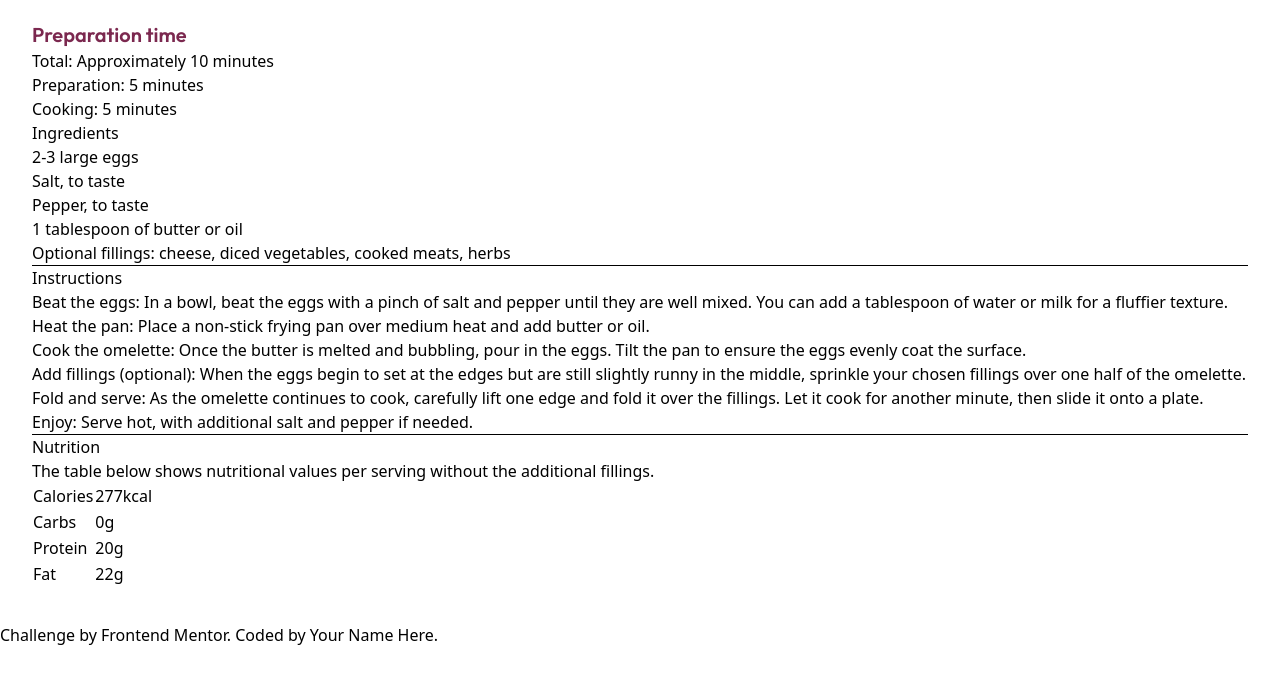
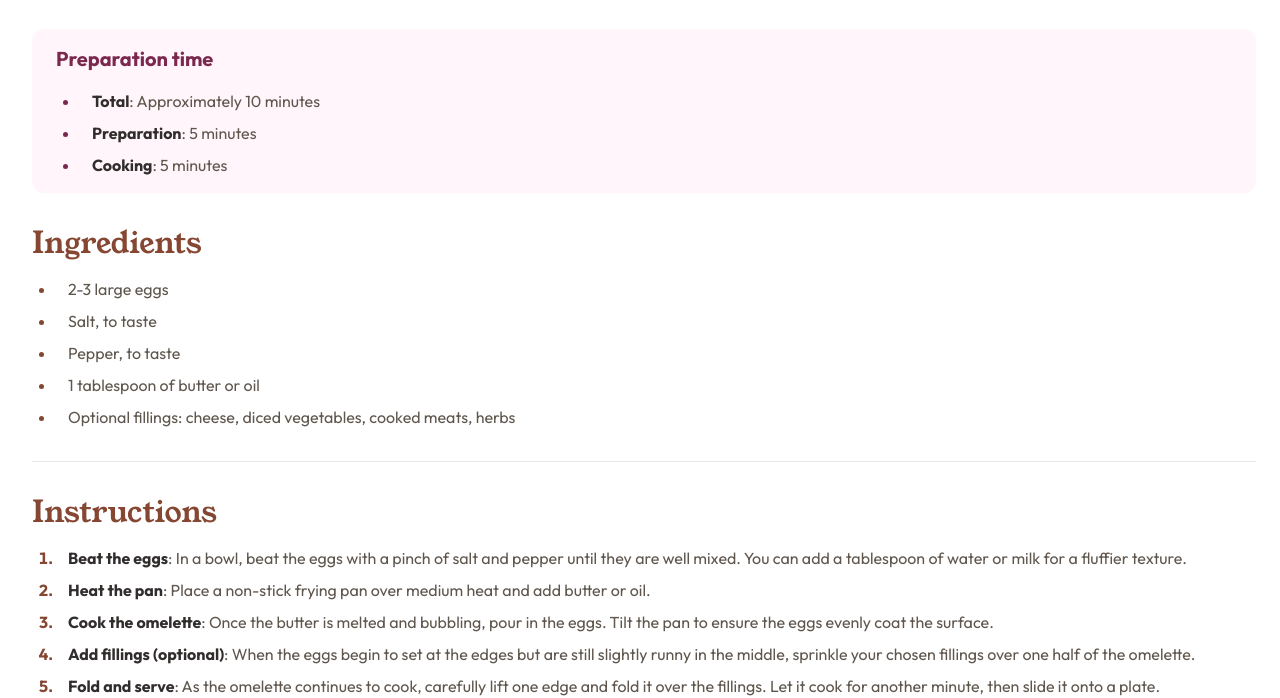
Before and after one commit to Fejiro001/recipe-page-main, a plain HTML site: page index.html in a window 1280 px wide. Shown: the part 728-1426 px from the top of the page. Before the commit the page ends 1375 px from the top, so only its background shows below. Drawn offline with Linux system fonts and the light colour scheme.

Commit message:
styling using tailwindcss

```diff
--- a/css/input.css
+++ b/css/input.css
@@ -14,3 +14,39 @@
     /* font-weight: 400; */
     src: url("./fonts/young-serif/YoungSerif-Regular.ttf") format("truetype");
 }
+
+@layer base {
+    h3 {
+        @apply font-primary2;
+        @apply text-3xl;
+        @apply text-nutmeg;
+        @apply mb-4;
+    }
+
+    ul {
+        @apply flex;
+        @apply flex-col;
+        @apply justify-center;
+        @apply gap-2;
+        @apply list-disc;
+        @apply list-outside;
+        @apply px-6;
+        @apply text-base;
+    }
+
+    li {
+        @apply font-primary1;
+        @apply ps-3;
+        @apply text-base;
+        @apply text-wenge-brown;
+    }
+
+    hr {
+        @apply text-light-grey;
+    }
+
+    span {
+        @apply font-bold;
+        @apply text-dark-charcoal;
+    }
+}
--- a/index.html
+++ b/index.html
@@ -25,25 +25,32 @@
         />
       </div>
 
-      <section class="px-8 py-9">
-        <h1 class="font-primary2 text-4xl text-dark-charcoal">
+      <article class="flex flex-col justify-center gap-8 ps-8 pe-6 py-9">
+        <section>
+          <h1 class="font-primary2 text-4xl text-dark-charcoal mb-4">
             Simple Omelette Recipe
           </h1>
-        <p class="py-5 font-primary1 font-normal">
+          <p class="font-primary1 text-base font-normal pe-2 text-wenge-brown">
             An easy and quick dish, perfect for any meal. This classic omelette
-          combines beaten eggs cooked to perfection, optionally filled with your
-          choice of cheese, vegetables, or meats.
+            combines beaten eggs cooked to perfection, optionally filled with
+            your choice of cheese, vegetables, or meats.
           </p>
-        <aside>
-          <h2 class="font-primary1 font-semibold text-xl text-dark-raspberry">Preparation time</h2>
-          <ul>
-            <li>Total: Approximately 10 minutes</li>
-            <li>Preparation: 5 minutes</li>
-            <li>Cooking: 5 minutes</li>
+        </section>
+
+        <aside class="bg-rose-white px-6 py-4 rounded-xl font-primary1">
+          <h2 class="font-bold text-xl text-dark-raspberry mb-4">
+            Preparation time
+          </h2>
+          <ul class="marker:text-dark-raspberry">
+            <li><span>Total</span>: Approximately 10 minutes</li>
+            <li><span>Preparation</span>: 5 minutes</li>
+            <li><span>Cooking</span>: 5 minutes</li>
           </ul>
         </aside>
+
+        <section>
           <h3>Ingredients</h3>
-        <ul>
+          <ul class="marker:text-nutmeg">
             <li>2-3 large eggs</li>
             <li>Salt, to taste</li>
             <li>Pepper, to taste</li>
@@ -52,37 +59,53 @@
               Optional fillings: cheese, diced vegetables, cooked meats, herbs
             </li>
           </ul>
+        </section>
+
         <hr />
+
+        <section>
           <h3>Instructions</h3>
-        <ol>
+          <ol
+            class="flex flex-col justify-center gap-2 list-decimal list-outside px-6 text-base marker:text-nutmeg marker:font-bold"
+          >
             <li>
-            Beat the eggs: In a bowl, beat the eggs with a pinch of salt and
-            pepper until they are well mixed. You can add a tablespoon of water
-            or milk for a fluffier texture.
+              <span class="font-bold">Beat the eggs</span>: In a bowl, beat the
+              eggs with a pinch of salt and pepper until they are well mixed.
+              You can add a tablespoon of water or milk for a fluffier texture.
             </li>
             <li>
-            Heat the pan: Place a non-stick frying pan over medium heat and add
-            butter or oil.
+              <span class="font-bold">Heat the pan</span>: Place a non-stick
+              frying pan over medium heat and add butter or oil.
             </li>
             <li>
-            Cook the omelette: Once the butter is melted and bubbling, pour in
-            the eggs. Tilt the pan to ensure the eggs evenly coat the surface.
+              <span class="font-bold">Cook the omelette</span>: Once the butter
+              is melted and bubbling, pour in the eggs. Tilt the pan to ensure
+              the eggs evenly coat the surface.
             </li>
             <li>
-            Add fillings (optional): When the eggs begin to set at the edges but
-            are still slightly runny in the middle, sprinkle your chosen
-            fillings over one half of the omelette.
+              <span class="font-bold">Add fillings (optional)</span>: When the
+              eggs begin to set at the edges but are still slightly runny in the
+              middle, sprinkle your chosen fillings over one half of the
+              omelette.
             </li>
             <li>
-            Fold and serve: As the omelette continues to cook, carefully lift
-            one edge and fold it over the fillings. Let it cook for another
-            minute, then slide it onto a plate.
+              <span class="font-bold">Fold and serve</span>: As the omelette
+              continues to cook, carefully lift one edge and fold it over the
+              fillings. Let it cook for another minute, then slide it onto a
+              plate.
             </li>
-          <li>Enjoy: Serve hot, with additional salt and pepper if needed.</li>
+            <li>
+              <span class="font-bold">Enjoy</span>: Serve hot, with additional
+              salt and pepper if needed.
+            </li>
           </ol>
+        </section>
+
         <hr />
+
+        <section>
           <h3>Nutrition</h3>
-        <p>
+          <p class="font-primary1 text-dark-charcoal">
             The table below shows nutritional values per serving without the
             additional fillings.
           </p>
@@ -105,6 +128,7 @@
             </tr>
           </table>
         </section>
+      </article>
     </main>
 
     <footer>
--- a/tailwind.config.js
+++ b/tailwind.config.js
@@ -2,6 +2,7 @@
 module.exports = {
   content: ["./index.html"],
   theme: {
+    extend: {
       colors: {
         'nutmeg': "hsl(14, 45%, 36%)",
         'dark-raspberry': "hsl(332, 51%, 32%)",
@@ -11,7 +12,6 @@ module.exports = {
         'wenge-brown': "hsl(30, 10%, 34%)",
         'dark-charcoal': "hsl(24, 5%, 18%)",
       },
-    extend: {
       fontFamily: {
         primary1: ["Outfit", "sans-serif"],
         primary2: ["Young Serif", "sans-serif"],
```
Also changed, not shown: css/output.css. Lines whose indentation alone changed are shown as unchanged.
